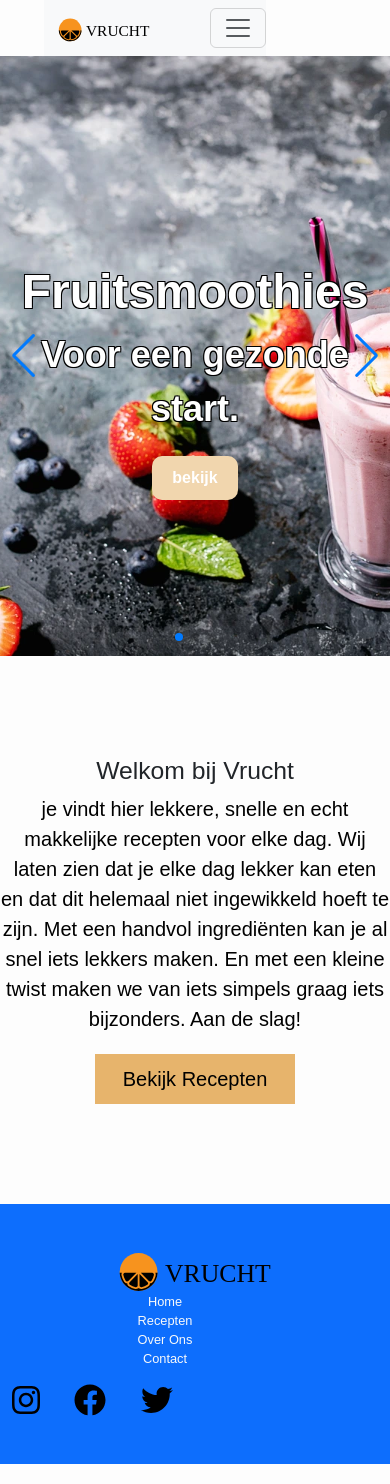
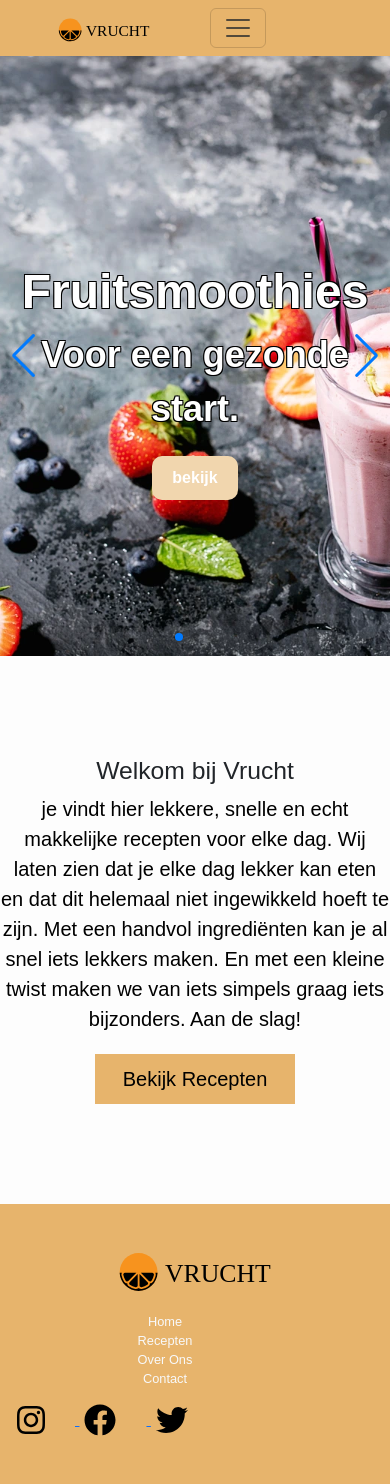
Before and after one commit to Euer24/Vrucht.be, a PHP site: page /index.php in a window 390 px wide. Run offline with PHP 8.4, Linux system fonts and the light colour scheme.

Commit message:
kleuren thema is nu goed

```diff
--- a/vrucht/public/css/navbar.css
+++ b/vrucht/public/css/navbar.css
@@ -1,3 +1,7 @@
+.navbar-container {
+    background-color: rgb(231, 180, 108);
+}
+
 .navbar-brand img {
     width: 240px;
     height: auto;
@@ -7,11 +11,6 @@
     font-size: 20px;
     flex-direction: column;
     text-align: center;
-}
-/* om alle svgs gezamelijk te bewegen */
-.svg-class {
-
-    justify-content: flex-end;
 }
 
 svg {
@@ -23,6 +22,10 @@ svg {
     margin-bottom: 100px;
 }
 
+.footer-container {
+    background-color: rgb(231, 180, 108); /* Verander dit naar de gewenste kleur */
+}
+
 @media (max-width: 576px) {
     .navbar-brand {
         order: -1;
@@ -31,6 +34,7 @@ svg {
     .footer-links {
         font-size: 0.8rem;
         flex-direction: column;
+
     }
     .navbar-brand img {
         width: 120px;
@@ -43,9 +47,16 @@ svg {
 
     #footer-logo{
     width: 200px;
+    margin-bottom: 20px;
     }
 
     svg {
-        margin-left: 0px;
+        margin-left: 5px;
+
+    }
+
+    /* om alle svgs gezamelijk te bewegen */
+    .svg-container{
+        justify-content: center;
     }
 }
--- a/vrucht/public/layouts/footer.php
+++ b/vrucht/public/layouts/footer.php
@@ -1,5 +1,5 @@
 
-    <div class="bg-primary">
+    <div class="footer-container">
         <div class="container py-5">
             <div class="row">
                 <div class="col-md-4">
@@ -14,20 +14,21 @@
                     </ul>
                 </div>
                 <div class="col-md-4">
+                    <div class="svg-container">
                     <a href="https://www.instagram.com/" aria-label="Instagram">
-                        <svg xmlns="http://www.w3.org/2000/svg" class="icon svg-class" height="2em" viewBox="0 0 448 512">
+                        <svg xmlns="http://www.w3.org/2000/svg" class="icon" height="2em" viewBox="0 0 448 512">
                             <!-- SVG instagram -->
                         <path d="M224.1 141c-63.6 0-114.9 51.3-114.9 114.9s51.3 114.9 114.9 114.9S339 319.5 339 255.9 287.7 141 224.1 141zm0 189.6c-41.1 0-74.7-33.5-74.7-74.7s33.5-74.7 74.7-74.7 74.7 33.5 74.7 74.7-33.6 74.7-74.7 74.7zm146.4-194.3c0 14.9-12 26.8-26.8 26.8-14.9 0-26.8-12-26.8-26.8s12-26.8 26.8-26.8 26.8 12 26.8 26.8zm76.1 27.2c-1.7-35.9-9.9-67.7-36.2-93.9-26.2-26.2-58-34.4-93.9-36.2-37-2.1-147.9-2.1-184.9 0-35.8 1.7-67.6 9.9-93.9 36.1s-34.4 58-36.2 93.9c-2.1 37-2.1 147.9 0 184.9 1.7 35.9 9.9 67.7 36.2 93.9s58 34.4 93.9 36.2c37 2.1 147.9 2.1 184.9 0 35.9-1.7 67.7-9.9 93.9-36.2 26.2-26.2 34.4-58 36.2-93.9 2.1-37 2.1-147.8 0-184.8zM398.8 388c-7.8 19.6-22.9 34.7-42.6 42.6-29.5 11.7-99.5 9-132.1 9s-102.7 2.6-132.1-9c-19.6-7.8-34.7-22.9-42.6-42.6-11.7-29.5-9-99.5-9-132.1s-2.6-102.7 9-132.1c7.8-19.6 22.9-34.7 42.6-42.6 29.5-11.7 99.5-9 132.1-9s102.7-2.6 132.1 9c19.6 7.8 34.7 22.9 42.6 42.6 11.7 29.5 9 99.5 9 132.1s2.7 102.7-9 132.1z">
                         </svg>
                     </a>
                     <a href="https://www.facebook.com/" aria-label="Facebook">
-                        <svg xmlns="http://www.w3.org/2000/svg" class="icon svg-class" height="2em" viewBox="0 0 512 512">
+                        <svg xmlns="http://www.w3.org/2000/svg" class="icon" height="2em" viewBox="0 0 512 512">
                             <!-- SVG facebook -->
                             <path d="M504 256C504 119 393 8 256 8S8 119 8 256c0 123.78 90.69 226.38 209.25 245V327.69h-63V256h63v-54.64c0-62.15 37-96.48 93.67-96.48 27.14 0 55.52 4.84 55.52 4.84v61h-31.28c-30.8 0-40.41 19.12-40.41 38.73V256h68.78l-11 71.69h-57.78V501C413.31 482.38 504 379.78 504 256z"/>
                         </svg>
                     </a>
                     <a href="https://www.twitter.com/" aria-label="Twitter">
-                        <svg xmlns="http://www.w3.org/2000/svg" class="icon svg-class" height="2em" viewBox="0 0 512 512">
+                        <svg xmlns="http://www.w3.org/2000/svg" class="icon" height="2em" viewBox="0 0 512 512">
                             <!-- SVG twitter -->
                             <path d="M459.37 151.716c.325 4.548.325 9.097.325 13.645 0 138.72-105.583 298.558-298.558 298.558-59.452 0-114.68-17.219-161.137-47.106 8.447.974 16.568 1.299 25.34 1.299 49.055 0 94.213-16.568 130.274-44.832-46.132-.975-84.792-31.188-98.112-72.772 6.498.974 12.995 1.624 19.818 1.624 9.421 0 18.843-1.3 27.614-3.573-48.081-9.747-84.143-51.98-84.143-102.985v-1.299c13.969 7.797 30.214 12.67 47.431 13.319-28.264-18.843-46.781-51.005-46.781-87.391 0-19.492 5.197-37.36 14.294-52.954 51.655 63.675 129.3 105.258 216.365 109.807-1.624-7.797-2.599-15.918-2.599-24.04 0-57.828 46.782-104.934 104.934-104.934 30.213 0 57.502 12.67 76.67 33.137 23.715-4.548 46.456-13.32 66.599-25.34-7.798 24.366-24.366 44.833-46.132 57.827 21.117-2.273 41.584-8.122 60.426-16.243-14.292 20.791-32.161 39.308-52.628 54.253z"/>
                         </svg>
@@ -36,3 +37,4 @@
             </div>
         </div>
     </div>
+</div>
--- a/vrucht/public/layouts/navbar.php
+++ b/vrucht/public/layouts/navbar.php
@@ -1,8 +1,9 @@
-<div class="container-fluid">
+
+<div class="container-fluid navbar-container">
     <div class="row">
         <div class="col-1"></div> <!-- Lege kolom voor ruimte aan het begin -->
         <div class="col-auto">
-            <nav class="navbar navbar-expand-lg navbar-light bg-light">
+            <nav class="navbar navbar-expand-lg ">
                 <a class="navbar-brand" href="/">
                     <img src="/public/img/VRUCHT.svg" alt="logo">
                 </a>
@@ -40,3 +41,4 @@
         <div class="col-1"></div> <!-- Lege kolom voor ruimte aan het einde -->
     </div>
 </div>
+</div>
```
